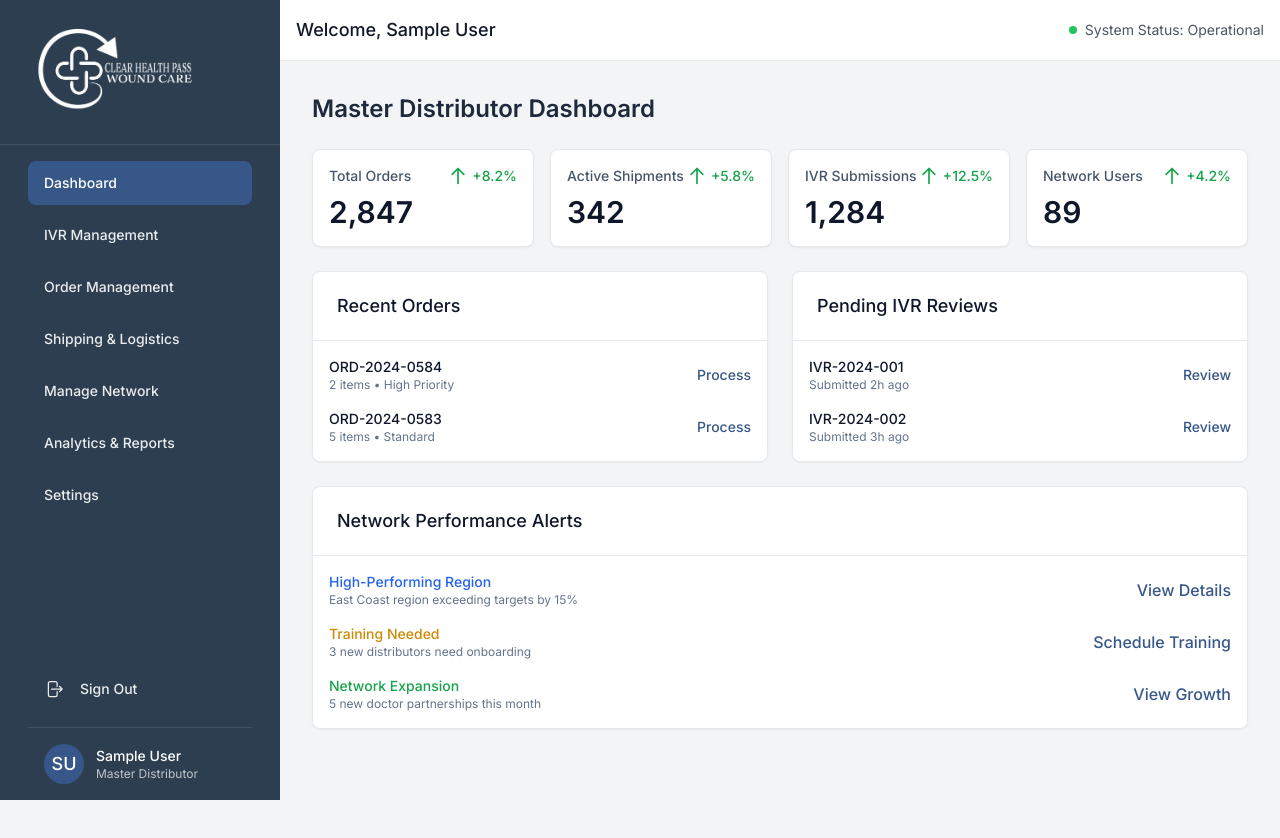
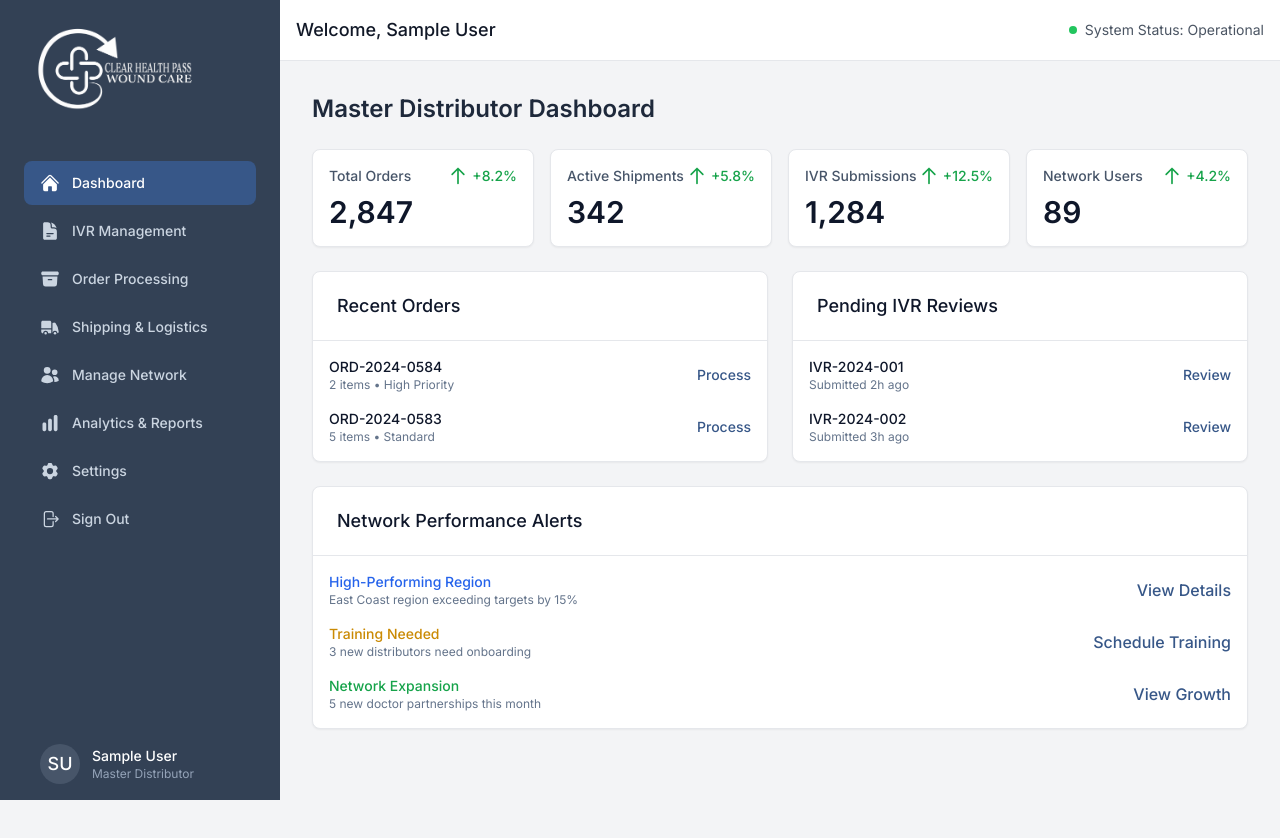
Before and after one commit to mwpdesign/PP2, a React (Vite) app in the folder frontend/: page /distributor/dashboard in a window 1280 px wide. Shown: the top 838 px of the page. Built offline with nearby package versions, Linux system fonts and the light colour scheme; no server answers; sample sign-in values are in the browser's storage.

Commit message:
fix: standardize master distributor sidebar design to match admin consistency

```diff
--- a/frontend/src/components/distributor/layout/DistributorLayout.tsx
+++ b/frontend/src/components/distributor/layout/DistributorLayout.tsx
@@ -1,10 +1,19 @@
 import React from 'react';
-import { Outlet } from 'react-router-dom';
+import { Link, useLocation, Outlet } from 'react-router-dom';
+import {
+  HomeIcon,
+  DocumentTextIcon,
+  ArchiveBoxIcon,
+  TruckIcon,
+  UsersIcon,
+  ChartBarIcon,
+  Cog6ToothIcon,
+  ArrowRightOnRectangleIcon
+} from '@heroicons/react/24/solid';
 import { useAuth } from '../../../contexts/AuthContext';
-import { ArrowRightOnRectangleIcon } from '@heroicons/react/24/solid';
-import { format } from 'date-fns';
 
 const DistributorLayout: React.FC = () => {
+  const location = useLocation();
   const { user, logout } = useAuth();
 
   const handleSignOut = async () => {
@@ -16,59 +25,75 @@ const DistributorLayout: React.FC = () => {
     }
   };
 
+  const navigation = [
+    { name: 'Dashboard', href: '/distributor/dashboard', icon: HomeIcon },
+    { name: 'IVR Management', href: '/distributor/ivr/management', icon: DocumentTextIcon },
+    { name: 'Order Processing', href: '/distributor/orders/management', icon: ArchiveBoxIcon },
+    { name: 'Shipping & Logistics', href: '/distributor/orders/shipping', icon: TruckIcon },
+    { name: 'Manage Network', href: '/distributor/network', icon: UsersIcon },
+    { name: 'Analytics & Reports', href: '/distributor/analytics', icon: ChartBarIcon },
+    { name: 'Settings', href: '/distributor/settings', icon: Cog6ToothIcon },
+    {
+      name: 'Sign Out',
+      href: '#',
+      icon: ArrowRightOnRectangleIcon,
+      onClick: handleSignOut
+    }
+  ];
+
   return (
     <div className="min-h-screen bg-gray-100">
       {/* Sidebar */}
-      <div className="fixed inset-y-0 left-0 w-[280px] bg-[#2C3E50] text-white">
+      <div className="fixed inset-y-0 left-0 w-[280px] bg-[#334155] text-white">
         <div className="flex flex-col h-full">
-          {/* Logo Section */}
-          <div className="flex items-center justify-start p-6 border-b border-[rgba(255,255,255,0.1)]">
+          <div className="flex items-center justify-start p-6 border-b border-slate-700">
             <img
               src="/logo2.png"
-              alt="Healthcare IVR"
+              alt="Healthcare IVR Platform"
               className="h-24 w-auto"
-              onError={(e) => {
-                const target = e.target as HTMLElement;
+              onError={(e: React.SyntheticEvent<HTMLImageElement>) => {
+                const target = e.currentTarget;
                 target.style.display = 'none';
                 const parent = target.parentElement;
                 if (parent) {
-                  parent.innerHTML = '<span class="text-white text-2xl font-semibold">Healthcare IVR</span>';
+                  parent.innerHTML = '<span class="text-white text-2xl font-semibold">Healthcare IVR Platform</span>';
                 }
               }}
             />
           </div>
-
-          {/* Navigation Links */}
-          <nav className="flex-1 px-7 pt-4 space-y-2">
-            <NavLink href="/distributor/dashboard" label="Dashboard" />
-            <NavLink href="/distributor/ivr/management" label="IVR Management" />
-            <NavLink href="/distributor/orders/management" label="Order Management" />
-            <NavLink href="/distributor/orders/shipping" label="Shipping & Logistics" />
-            <NavLink href="/distributor/network" label="Manage Network" />
-            <NavLink href="/distributor/analytics" label="Analytics & Reports" />
-            <NavLink href="/distributor/settings" label="Settings" />
+          <nav className="flex-1 px-6 pt-4 space-y-1">
+            {navigation.map((item) => {
+              const isActive = item.href !== '#' && location.pathname.startsWith(item.href);
+              return (
+                <Link
+                  key={item.name}
+                  to={item.href}
+                  onClick={item.onClick}
+                  className={`
+                    flex items-center px-4 py-3 text-sm font-medium rounded-lg transition-colors
+                    focus:outline-none focus:ring-2 focus:ring-[#375788] focus:ring-offset-2 focus:ring-offset-slate-900
+                    ${isActive
+                      ? 'bg-[#375788] text-white'
+                      : 'text-slate-300 hover:bg-slate-600 hover:text-white'}
+                  `}
+                >
+                  <item.icon className="mr-3 h-5 w-5 flex-shrink-0" />
+                  {item.name}
+                </Link>
+              );
+            })}
           </nav>
-
-          {/* User Info and Sign Out */}
-          <div className="mt-auto px-7 pb-4">
-            <button
-              onClick={handleSignOut}
-              className="w-full flex items-center px-4 py-3 text-sm font-medium text-[rgba(255,255,255,0.9)] hover:text-white hover:bg-[rgba(255,255,255,0.1)] rounded-lg transition-colors mb-4"
-            >
-              <ArrowRightOnRectangleIcon className="mr-4 h-5 w-5" />
-              Sign Out
-            </button>
-
-            <div className="border-t border-[rgba(255,255,255,0.1)] pt-4">
+          <div className="px-6 pb-4">
+            <div className="border-t border-slate-700 pt-4 mt-4">
               <div className="flex items-center px-4">
-                <div className="h-10 w-10 rounded-full bg-[#375788] flex items-center justify-center">
+                <div className="h-10 w-10 rounded-full bg-slate-600 flex items-center justify-center">
                   <span className="text-white font-medium text-lg">
-                    {user?.firstName?.[0]}{user?.lastName?.[0]}
+                    {user?.firstName?.[0]}{user?.lastName?.[0] || 'MD'}
                   </span>
                 </div>
                 <div className="ml-3">
                   <p className="text-sm font-medium text-white">{user?.firstName} {user?.lastName}</p>
-                  <p className="text-xs text-[rgba(255,255,255,0.7)]">Master Distributor</p>
+                  <p className="text-xs text-slate-400">Master Distributor</p>
                 </div>
               </div>
             </div>
@@ -102,23 +127,4 @@ const DistributorLayout: React.FC = () => {
   );
 };
 
-// Helper component for navigation links
-const NavLink: React.FC<{ href: string; label: string }> = ({ href, label }) => {
-  const isActive = window.location.pathname === href;
-
-  return (
-    <a
-      href={href}
-      className={`
-        flex items-center px-4 py-3 text-sm font-medium rounded-lg transition-colors
-        ${isActive
-          ? 'bg-[#375788] text-white'
-          : 'text-[rgba(255,255,255,0.9)] hover:bg-[rgba(255,255,255,0.1)] hover:text-white'}
-      `}
-    >
-      <span className="text-sm font-medium">{label}</span>
-    </a>
-  );
-};
-
 export default DistributorLayout;
```
Also changed, not shown: 1 other file (tests, documents, lock files or other folders).
